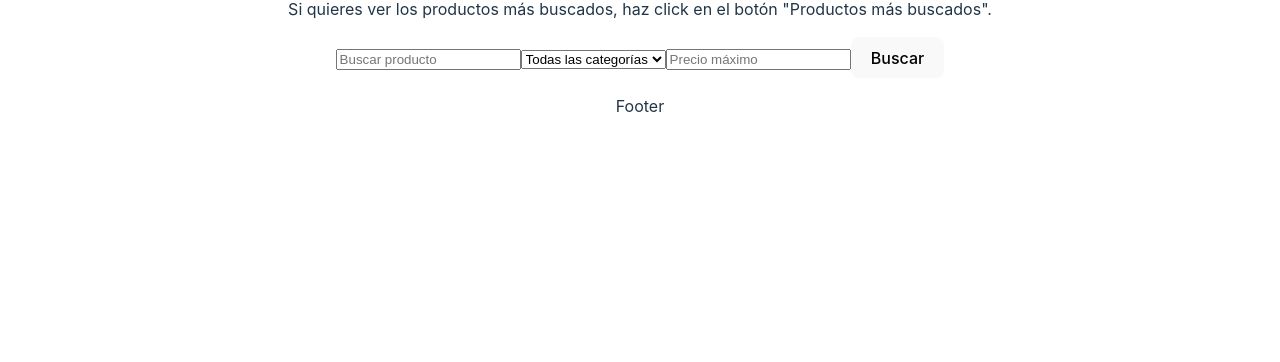
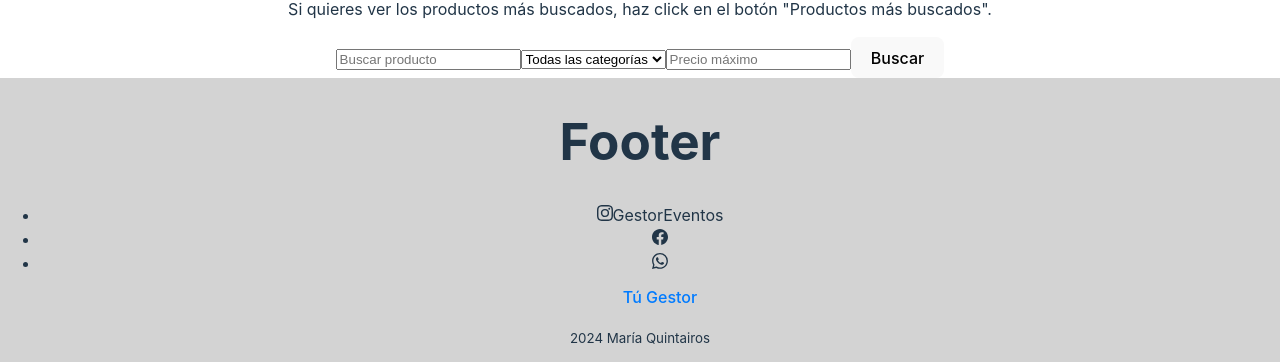
Before and after one commit to quingtairos/EjercicioReact, a React (Vite) app in the folder AppWebEventos/: page / in a window 1280 px wide. Shown: the part 1835-2197 px from the top of the page. Before the commit the page ends 2001 px from the top, so only its background shows below. Built offline with nearby package versions, Linux system fonts and the light colour scheme.

Commit message:
crear el footer y añadir estilos

```diff
--- a/AppWebEventos/src/components/Footer/Footer.css
+++ b/AppWebEventos/src/components/Footer/Footer.css
@@ -0,0 +1,11 @@
+footer {
+    text-align: center;
+    background-color: lightgray;
+    /* padding: 10px; */
+    margin-bottom: auto;
+    /* padding: 20px;
+    bottom: 0 */;
+    position: absolute;
+    width: 100vw;
+    left: 0;
+}
--- a/AppWebEventos/src/components/Footer/Footer.tsx
+++ b/AppWebEventos/src/components/Footer/Footer.tsx
@@ -3,7 +3,24 @@
 function Footer() {
     return (
         <div className="Footer">
-            <p>Footer</p>
+            <footer>
+                <h1>Footer</h1>
+                {/* <h3><h1>Gestion Eventos</h1>;</h3>*/}
+                <ul>
+                    <li><svg xmlns="http://www.w3.org/2000/svg" width="16" height="16" fill="currentColor" className="bi bi-instagram" viewBox="0 0 16 16">
+                            <path d="M8 0C5.829 0 5.556.01 4.703.048 3.85.088 3.269.222 2.76.42a3.9 3.9 0 0 0-1.417.923A3.9 3.9 0 0 0 .42 2.76C.222 3.268.087 3.85.048 4.7.01 5.555 0 5.827 0 8.001c0 2.172.01 2.444.048 3.297.04.852.174 1.433.372 1.942.205.526.478.972.923 1.417.444.445.89.719 1.416.923.51.198 1.09.333 1.942.372C5.555 15.99 5.827 16 8 16s2.444-.01 3.298-.048c.851-.04 1.434-.174 1.943-.372a3.9 3.9 0 0 0 1.416-.923c.445-.445.718-.891.923-1.417.197-.509.332-1.09.372-1.942C15.99 10.445 16 10.173 16 8s-.01-2.445-.048-3.299c-.04-.851-.175-1.433-.372-1.941a3.9 3.9 0 0 0-.923-1.417A3.9 3.9 0 0 0 13.24.42c-.51-.198-1.092-.333-1.943-.372C10.443.01 10.172 0 7.998 0zm-.717 1.442h.718c2.136 0 2.389.007 3.232.046.78.035 1.204.166 1.486.275.373.145.64.319.92.599s.453.546.598.92c.11.281.24.705.275 1.485.039.843.047 1.096.047 3.231s-.008 2.389-.047 3.232c-.035.78-.166 1.203-.275 1.485a2.5 2.5 0 0 1-.599.919c-.28.28-.546.453-.92.598-.28.11-.704.24-1.485.276-.843.038-1.096.047-3.232.047s-2.39-.009-3.233-.047c-.78-.036-1.203-.166-1.485-.276a2.5 2.5 0 0 1-.92-.598 2.5 2.5 0 0 1-.6-.92c-.109-.281-.24-.705-.275-1.485-.038-.843-.046-1.096-.046-3.233s.008-2.388.046-3.231c.036-.78.166-1.204.276-1.486.145-.373.319-.64.599-.92s.546-.453.92-.598c.282-.11.705-.24 1.485-.276.738-.034 1.024-.044 2.515-.045zm4.988 1.328a.96.96 0 1 0 0 1.92.96.96 0 0 0 0-1.92m-4.27 1.122a4.109 4.109 0 1 0 0 8.217 4.109 4.109 0 0 0 0-8.217m0 1.441a2.667 2.667 0 1 1 0 5.334 2.667 2.667 0 0 1 0-5.334"/>
+                        </svg>{/* <img src="../../assets/img/" alt="insta" /> */}GestorEventos</li>
+                    <li>{/* <img src="../../assets/img/" alt="faceBook" /> */}
+                    <svg xmlns="http://www.w3.org/2000/svg" width="16" height="16" fill="currentColor" className="bi bi-facebook" viewBox="0 0 16 16">
+                        <path d="M16 8.049c0-4.446-3.582-8.05-8-8.05C3.58 0-.002 3.603-.002 8.05c0 4.017 2.926 7.347 6.75 7.951v-5.625h-2.03V8.05H6.75V6.275c0-2.017 1.195-3.131 3.022-3.131.876 0 1.791.157 1.791.157v1.98h-1.009c-.993 0-1.303.621-1.303 1.258v1.51h2.218l-.354 2.326H9.25V16c3.824-.604 6.75-3.934 6.75-7.951"/>
+                    </svg>
+                    </li>
+                    <li><svg xmlns="http://www.w3.org/2000/svg" width="16" height="16" fill="currentColor" className="bi bi-whatsapp" viewBox="0 0 16 16">
+                        <path d="M13.601 2.326A7.85 7.85 0 0 0 7.994 0C3.627 0 .068 3.558.064 7.926c0 1.399.366 2.76 1.057 3.965L0 16l4.204-1.102a7.9 7.9 0 0 0 3.79.965h.004c4.368 0 7.926-3.558 7.93-7.93A7.9 7.9 0 0 0 13.6 2.326zM7.994 14.521a6.6 6.6 0 0 1-3.356-.92l-.24-.144-2.494.654.666-2.433-.156-.251a6.56 6.56 0 0 1-1.007-3.505c0-3.626 2.957-6.584 6.591-6.584a6.56 6.56 0 0 1 4.66 1.931 6.56 6.56 0 0 1 1.928 4.66c-.004 3.639-2.961 6.592-6.592 6.592m3.615-4.934c-.197-.099-1.17-.578-1.353-.646-.182-.065-.315-.099-.445.099-.133.197-.513.646-.627.775-.114.133-.232.148-.43.05-.197-.1-.836-.308-1.592-.985-.59-.525-.985-1.175-1.103-1.372-.114-.198-.011-.304.088-.403.087-.088.197-.232.296-.346.1-.114.133-.198.198-.33.065-.134.034-.248-.015-.347-.05-.099-.445-1.076-.612-1.47-.16-.389-.323-.335-.445-.34-.114-.007-.247-.007-.38-.007a.73.73 0 0 0-.529.247c-.182.198-.691.677-.691 1.654s.71 1.916.81 2.049c.098.133 1.394 2.132 3.383 2.992.47.205.84.326 1.129.418.475.152.904.129 1.246.08.38-.058 1.171-.48 1.338-.943.164-.464.164-.86.114-.943-.049-.084-.182-.133-.38-.232"/>
+                        </svg><a href="tel:+34 692404521">{/* 692404521 */} Tú Gestor</a></li>
+                </ul>
+                <p><small>2024 María Quintairos</small></p>
+            </footer>
         </div>
     );
 }
```
